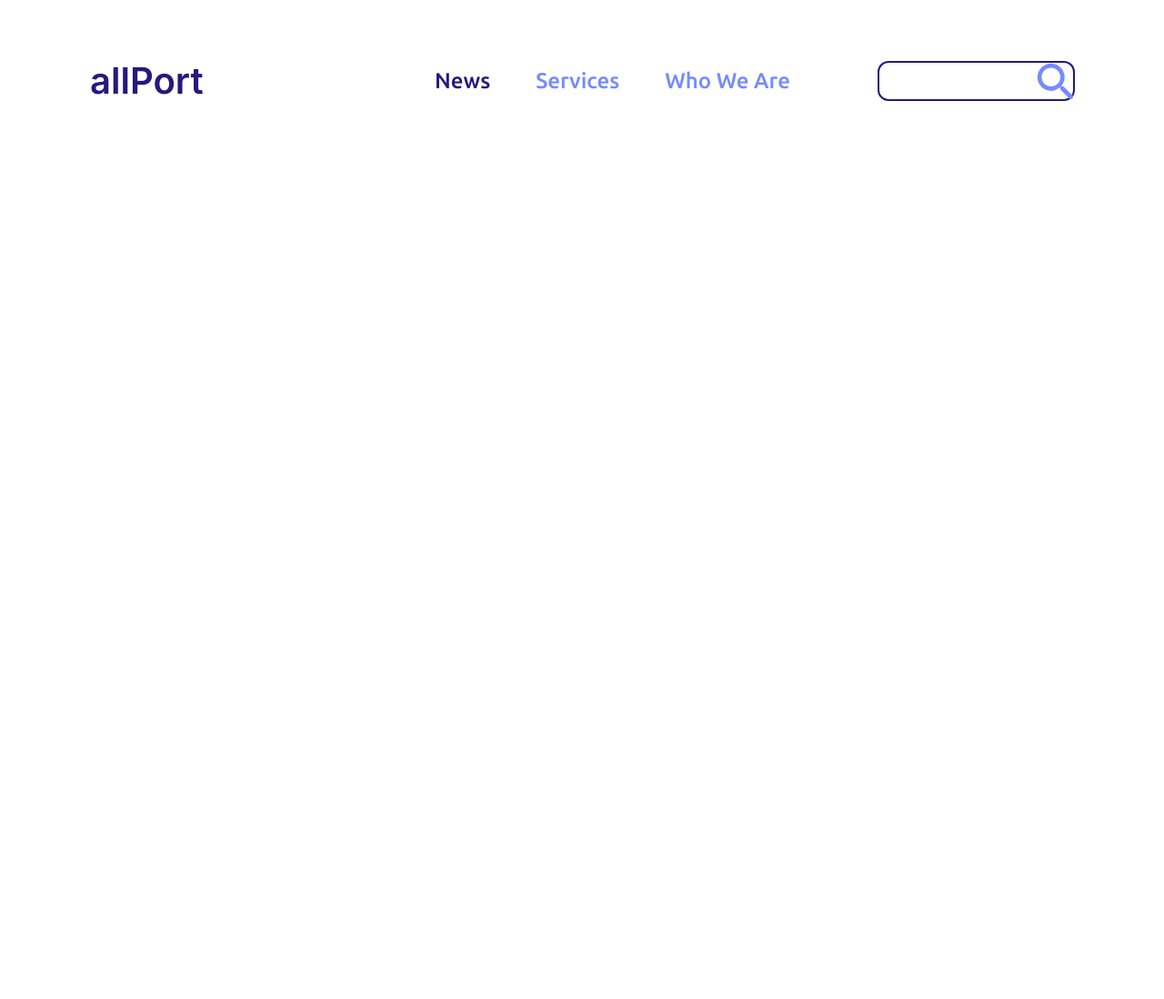
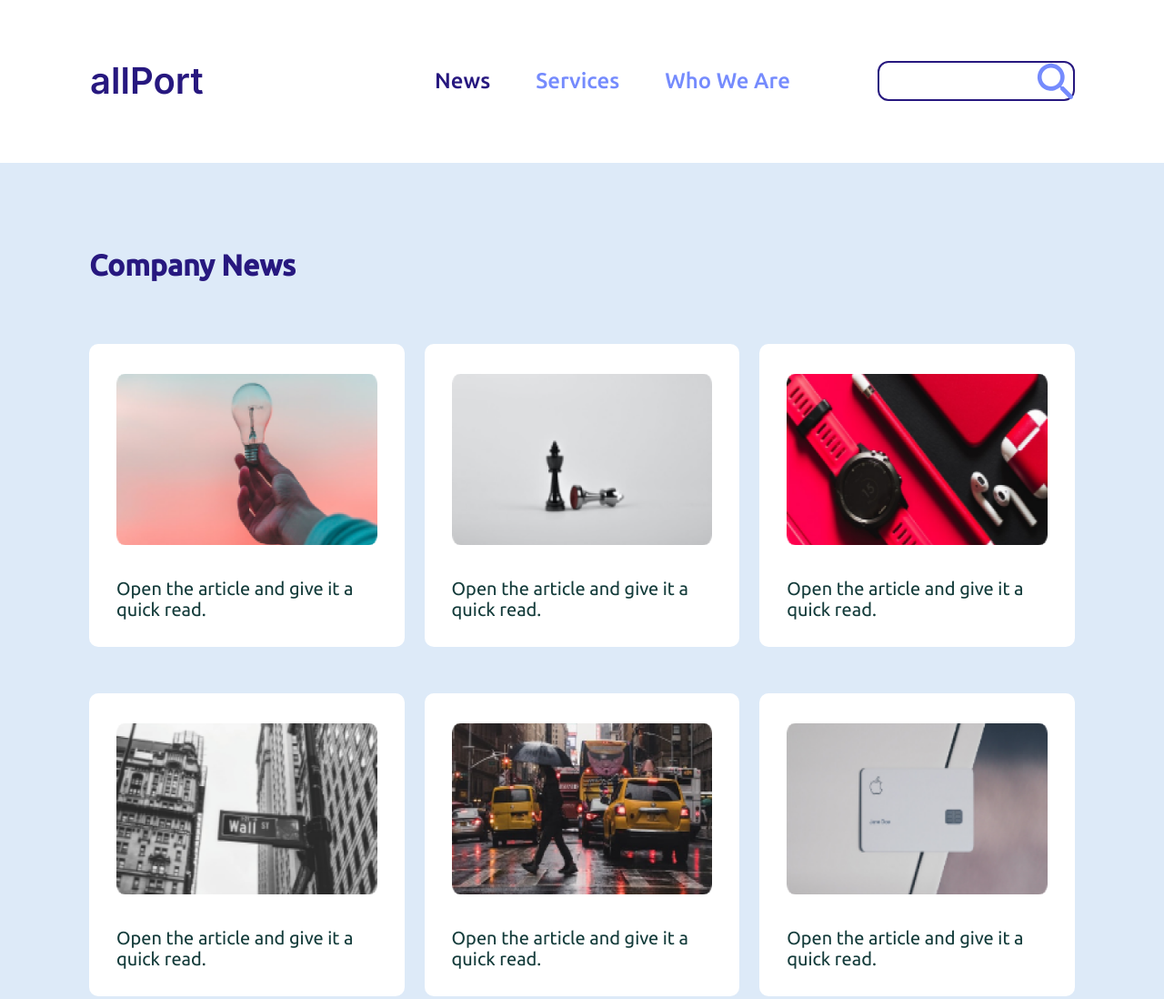
Before and after one commit to lukabakuradzee/task6, a plain HTML site: page index.html in a window 1280 px wide. Shown: the whole page at 91% size. Before the commit the page ends 800 px from the top, so only its background shows below. Drawn offline with Linux system fonts and the light colour scheme; a web font is replaced by a local one.

Commit message:
card sections

```diff
--- a/css/style.css
+++ b/css/style.css
@@ -47,6 +47,7 @@ font-style: normal;
 font-weight: 500;
 font-size: 24px;
 line-height: 28px;
+cursor: pointer;
 display: flex;
 }
 
@@ -62,3 +63,58 @@ display: flex;
   justify-content: flex-end;
 
 }
+
+/* section cards */
+section {
+  width: 100%;
+  height: 1051px;
+  margin: 0 auto;
+  padding: 94px 98px 135px 98px;
+  background-color: #DDEAF8;
+}
+
+.company_news {
+  color: #27187F;
+  font-family: 'Ubuntu';
+  font-style: normal;
+  font-weight: 700;
+  font-size: 32px;
+  line-height: 37px;
+  margin-bottom: 68px;
+}
+
+.div_card_parent {
+  width: 100%;
+  /* border: 2px solid red; */
+  display: flex;
+  justify-content: space-between;
+  flex-wrap: wrap;
+  row-gap: 51px;
+
+
+}
+
+.card_box {
+  width: 32%;
+  height: 333px;
+  padding: 33px 30px;
+  background-color: white;
+  border-radius: 10px;
+}
+
+.card_photo {
+  width: 100%;
+  height: 188px;
+}
+
+.box_title {
+  color:#133B3A;
+  font-family: 'Ubuntu';
+  font-style: normal;
+  font-weight: 400;
+  font-size: 20px;
+  line-height: 23px;
+  margin-top: 33px;
+}
+
+/* footer */
--- a/index.html
+++ b/index.html
@@ -9,7 +9,7 @@
   <link rel="stylesheet" href="css/style.css">
   <link rel="preconnect" href="https://fonts.googleapis.com">
   <link rel="preconnect" href="https://fonts.gstatic.com" crossorigin>
-  <link href="https://fonts.googleapis.com/css2?family=Alkatra:wght@400;600;700&family=Cabin:wght@600&family=Electrolize&family=Inter:wght@300;400;500;600&family=Josefin+Sans:wght@700&family=Montserrat:wght@400;800&family=Nerko+One&family=Orbitron:wght@400;500;600;700;800&family=Playfair+Display:wght@400;700&family=Poppins:wght@400;500;600&family=Roboto:wght@400;500;700&family=Ubuntu:wght@500&display=swap" rel="stylesheet">
+  <link href="https://fonts.googleapis.com/css2?family=Alkatra:wght@400;600;700&family=Cabin:wght@600&family=Electrolize&family=Inter:wght@300;400;500;600&family=Josefin+Sans:wght@700&family=Montserrat:wght@400;800&family=Nerko+One&family=Orbitron:wght@400;500;600;700;800&family=Playfair+Display:wght@400;700&family=Poppins:wght@400;500;600&family=Roboto:wght@400;500;700&family=Ubuntu:wght@400;500&display=swap" rel="stylesheet">
   <link rel="stylesheet" href="css/fonts.css">
 
 </head>
@@ -21,7 +21,7 @@
 
       <div class="div_parent">
         <div class="div_logo">
-          <h2 class="logo_name">allPort</h2>
+          <a href="index.html"><h2 class="logo_name">allPort</h2></a>
         </div>
       <nav>
         <ul>
@@ -38,14 +38,67 @@
     </div>
   </header>
 
+<!-- section  cards-->
+
     <section>
+      <h2 class="company_news">
+        Company News
+    </h2>
+
+   <div class="div_card_parent">
+
+      <div class="card_box">
+        <img class="card_photo" src="photos/Rectangle 10 (3).png" alt="">
+
+        <p class="box_title">Open the article and give it a quick read.
+        </p>
+      </div>
+
+      <div class="card_box">
+        <img class="card_photo" src="photos/Rectangle 11 (2).png" alt="">
+
+        <p class="box_title">Open the article and give it a quick read.
+        </p>
+      </div>
+
+      <div class="card_box">
+        <img class="card_photo" src="photos/Rectangle 12.png" alt="">
+
+        <p class="box_title">Open the article and give it a quick read.
+        </p>
+      </div>
+
+      <div class="card_box">
+        <img class="card_photo" src="photos/Rectangle 13.png" alt="">
+
+        <p class="box_title">Open the article and give it a quick read.
+        </p>
+      </div>
+
+      <div class="card_box">
+        <img class="card_photo" src="photos/Rectangle 14.png" alt="">
+
+        <p class="box_title">Open the article and give it a quick read.
+        </p>
+      </div>
+
+      <div class="card_box">
+        <img class="card_photo" src="photos/Rectangle 15.png" alt="">
+
+        <p class="box_title">Open the article and give it a quick read.
+        </p>
+      </div>
+
+   </div>
+
     </section>
 
 
-    <footer>
-    </footer>
+   <!-- footer -->
 
+   <footer>
 
+   </footer>
 
 
 
```
Also changed, not shown: photos/Rectangle 10 (3).png (added), photos/Rectangle 11 (2).png (added), photos/Rectangle 12.png (added), photos/Rectangle 13.png (added), photos/Rectangle 14.png (added), photos/Rectangle 15.png (added).
